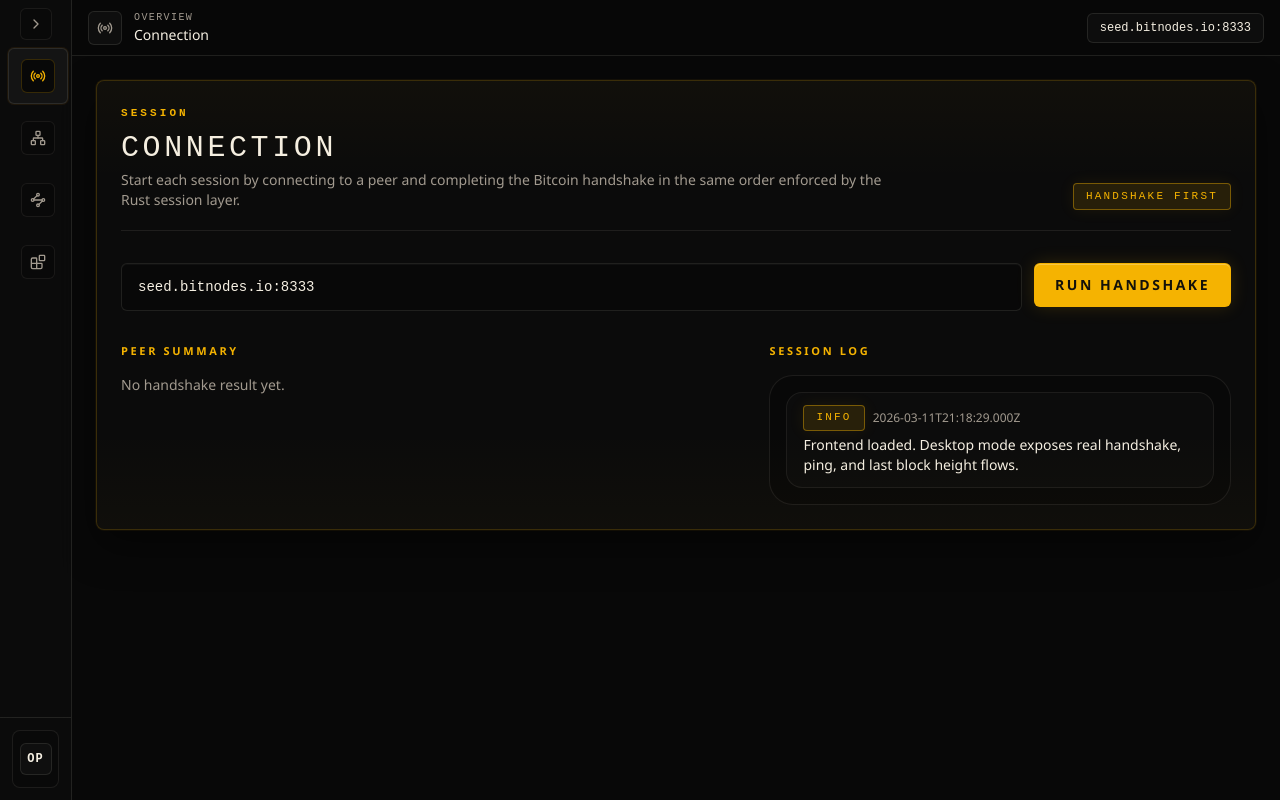
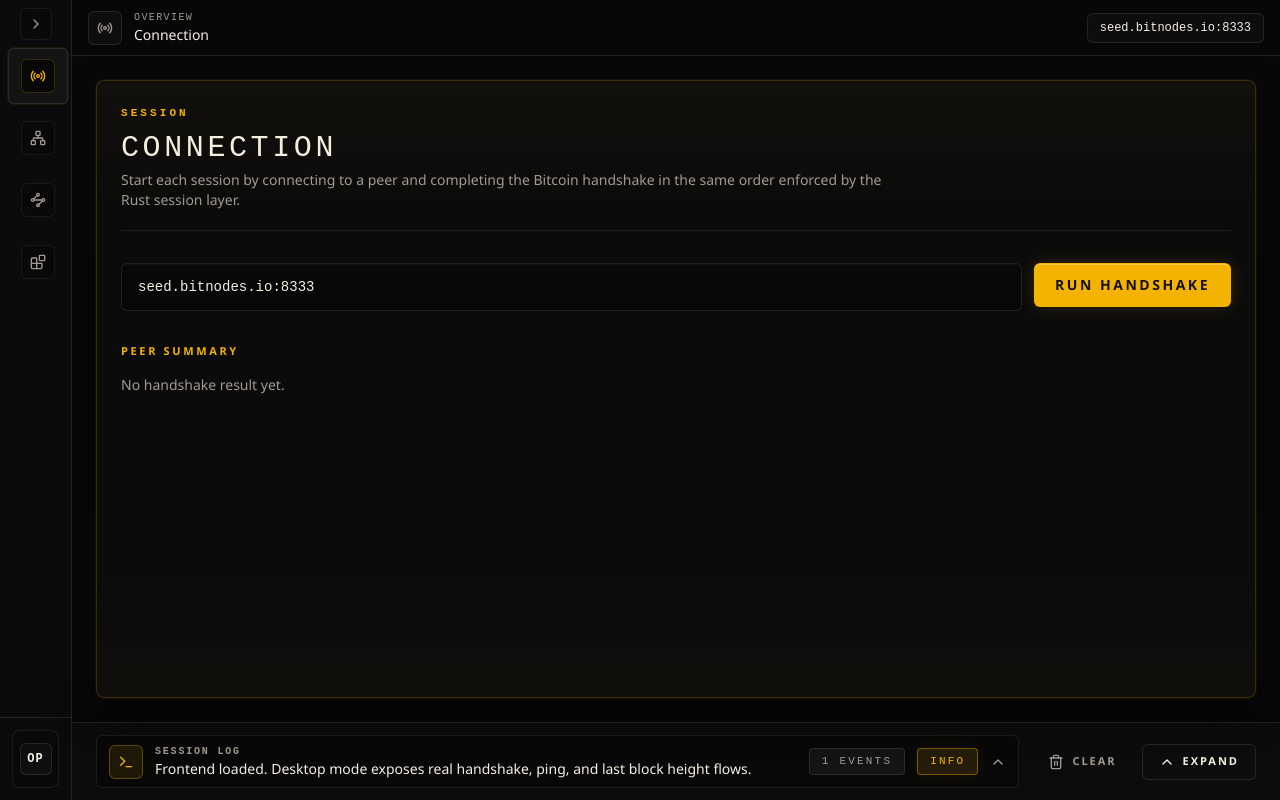
Before and after one commit to iamseki/btc-network, a React (Vite) app in the folder apps/web/: page / in a window 1280 px wide. Built offline with nearby package versions, Linux system fonts and the light colour scheme.

Commit message:
feat: add log session in interface

```diff
--- a/apps/web/src/App.tsx
+++ b/apps/web/src/App.tsx
@@ -3,6 +3,7 @@ import { useState } from "react";
 
 import { appPages, type AppPageId } from "./app/page-registry";
 import { prependLogEvent } from "./app/log-events";
+import { SessionLogPanel } from "./components/session-log-panel";
 import {
   Sidebar,
   SidebarContent,
@@ -51,6 +52,7 @@ export function App() {
       message: "Frontend loaded. Desktop mode exposes real handshake, ping, and last block height flows.",
     },
   ]);
+  const [isSessionLogOpen, setIsSessionLogOpen] = useState(false);
 
   const [lastHandshake, setLastHandshake] = useState<HandshakeResult | null>(null);
   const [isHandshaking, setIsHandshaking] = useState(false);
@@ -83,6 +85,10 @@ export function App() {
         message,
       }),
     );
+  }
+
+  function clearEvents() {
+    setEvents([]);
   }
 
   async function handleHandshake() {
@@ -269,12 +275,12 @@ export function App() {
             </div>
           </header>
 
-          <div className="grid gap-6 p-4 lg:p-6">
+          <div className="flex min-h-0 flex-1 flex-col">
+            <div className="grid flex-1 gap-6 p-4 lg:p-6">
               {selectedPage === "connection" ? (
                 <ConnectionPage
                   node={node}
                   lastHandshake={lastHandshake}
-                events={events}
                   isRunning={isHandshaking}
                   onNodeChange={setNode}
                   onHandshake={handleHandshake}
@@ -317,6 +323,14 @@ export function App() {
                 />
               ) : null}
             </div>
+
+            <SessionLogPanel
+              events={events}
+              isOpen={isSessionLogOpen}
+              onToggle={() => setIsSessionLogOpen((current) => !current)}
+              onClear={clearEvents}
+            />
+          </div>
         </main>
       </div>
     </div>
--- /dev/null
+++ b/apps/web/src/components/session-log-panel.tsx
@@ -0,0 +1,114 @@
+import { ChevronDown, ChevronUp, Terminal, Trash2 } from "lucide-react";
+
+import { Badge } from "@/components/ui/badge";
+import { Button } from "@/components/ui/button";
+import { cn } from "@/lib/utils";
+import type { UiLogEvent } from "@/lib/api/types";
+
+type SessionLogPanelProps = {
+  events: UiLogEvent[];
+  isOpen: boolean;
+  onToggle: () => void;
+  onClear: () => void;
+};
+
+const levelTone = {
+  info: "default",
+  warn: "muted",
+  error: "muted",
+} as const;
+
+export function SessionLogPanel({
+  events,
+  isOpen,
+  onToggle,
+  onClear,
+}: SessionLogPanelProps) {
+  const latestEvent = events[0] ?? null;
+
+  return (
+    <section className="border-t border-border bg-card/92 shadow-[0_-10px_30px_rgba(0,0,0,0.25)]">
+      <div className="px-4 py-3 lg:px-6">
+        <div className="flex flex-col gap-3 sm:flex-row sm:items-center">
+          <button
+            type="button"
+            className="flex min-w-0 flex-1 cursor-pointer items-center gap-3 rounded-[6px] border border-border/80 bg-background/70 px-3 py-2 text-left transition-colors hover:border-primary/40 hover:bg-muted/40"
+            aria-expanded={isOpen}
+            aria-controls="session-log-panel"
+            onClick={onToggle}
+          >
+            <div className="rounded-md border border-primary/30 bg-primary/10 p-2 text-primary">
+              <Terminal className="h-4 w-4" />
+            </div>
+            <div className="min-w-0 flex-1">
+              <p className="font-mono text-[10px] font-semibold uppercase tracking-[0.18em] text-muted-foreground">
+                Session Log
+              </p>
+              <p className="truncate text-sm text-foreground">
+                {latestEvent ? latestEvent.message : "No events captured for this session yet."}
+              </p>
+            </div>
+            <Badge variant="muted">{events.length} events</Badge>
+            {latestEvent ? (
+              <Badge
+                variant={levelTone[latestEvent.level]}
+                className={cn(
+                  latestEvent.level === "error" && "border-red-500/40 text-red-300",
+                  latestEvent.level === "warn" && "border-amber-500/40 text-amber-300",
+                )}
+              >
+                {latestEvent.level}
+              </Badge>
+            ) : null}
+            {isOpen ? (
+              <ChevronDown className="h-4 w-4 text-muted-foreground" />
+            ) : (
+              <ChevronUp className="h-4 w-4 text-muted-foreground" />
+            )}
+          </button>
+
+          <div className="flex items-center gap-2 self-end sm:self-auto">
+            <Button type="button" size="sm" variant="ghost" onClick={onClear} disabled={events.length === 0}>
+              <Trash2 className="h-4 w-4" />
+              Clear
+            </Button>
+            <Button type="button" size="sm" variant="secondary" onClick={onToggle}>
+              {isOpen ? <ChevronDown className="h-4 w-4" /> : <ChevronUp className="h-4 w-4" />}
+              {isOpen ? "Collapse" : "Expand"}
+            </Button>
+          </div>
+        </div>
+
+        {isOpen ? (
+          <div
+            id="session-log-panel"
+            className="panel-scrollbar mt-3 max-h-[22rem] overflow-y-auto rounded-[8px] border border-border/80 bg-background/85 p-3"
+          >
+            <ul className="grid gap-3">
+              {events.map((event) => (
+                <li
+                  key={`${event.at}-${event.message}`}
+                  className="rounded-[6px] border border-border/70 bg-muted/30 px-4 py-3 text-sm"
+                >
+                  <div className="mb-1 flex flex-wrap items-center gap-2">
+                    <Badge
+                      variant={levelTone[event.level]}
+                      className={cn(
+                        event.level === "error" && "border-red-500/40 text-red-300",
+                        event.level === "warn" && "border-amber-500/40 text-amber-300",
+                      )}
+                    >
+                      {event.level}
+                    </Badge>
+                    <span className="font-mono text-[11px] text-muted-foreground">{event.at}</span>
+                  </div>
+                  <p className="text-foreground">{event.message}</p>
+                </li>
+              ))}
+            </ul>
+          </div>
+        ) : null}
+      </div>
+    </section>
+  );
+}
--- a/apps/web/src/pages/connection-page.tsx
+++ b/apps/web/src/pages/connection-page.tsx
@@ -1,19 +1,17 @@
 import { LoaderCircle } from "lucide-react";
 import type { FormEvent } from "react";
 
-import { Badge } from "@/components/ui/badge";
 import { Button } from "@/components/ui/button";
 import { Card, CardContent } from "@/components/ui/card";
 import { DataList } from "@/components/ui/data-list";
 import { SectionHeading } from "@/components/ui/section-heading";
 import { TextInput } from "@/components/ui/text-input";
 
-import type { HandshakeResult, UiLogEvent } from "../lib/api/types";
+import type { HandshakeResult } from "../lib/api/types";
 
 export type ConnectionPageProps = {
   node: string;
   lastHandshake: HandshakeResult | null;
-  events: UiLogEvent[];
   isRunning: boolean;
   onNodeChange: (value: string) => void;
   onHandshake: () => void | Promise<void>;
@@ -22,7 +20,6 @@ export type ConnectionPageProps = {
 export function ConnectionPage({
   node,
   lastHandshake,
-  events,
   isRunning,
   onNodeChange,
   onHandshake,
@@ -39,7 +36,6 @@ export function ConnectionPage({
           eyebrow="Session"
           title="Connection"
           description="Start each session by connecting to a peer and completing the Bitcoin handshake in the same order enforced by the Rust session layer."
-          actions={<Badge>Handshake first</Badge>}
         />
 
         <form
@@ -58,7 +54,6 @@ export function ConnectionPage({
           </Button>
         </form>
 
-        <div className="grid gap-6 xl:grid-cols-[minmax(0,1.15fr)_minmax(0,0.85fr)]">
         <div className="space-y-4">
           <p className="text-[11px] font-semibold uppercase tracking-[0.24em] text-primary">
             Peer Summary
@@ -81,31 +76,6 @@ export function ConnectionPage({
             </p>
           )}
         </div>
-
-          <div className="space-y-4">
-            <p className="text-[11px] font-semibold uppercase tracking-[0.24em] text-primary">
-              Session Log
-            </p>
-            <div className="panel-scrollbar max-h-[30rem] overflow-y-auto rounded-[24px] border border-border/80 bg-background/80 p-4">
-              <ul className="grid gap-3">
-                {events.map((event) => (
-                  <li
-                    key={`${event.at}-${event.message}`}
-                    className="rounded-2xl border border-border/70 bg-muted/40 px-4 py-3 text-sm"
-                  >
-                    <div className="mb-1 flex items-center gap-2">
-                      <Badge variant={event.level === "info" ? "default" : "muted"}>
-                        {event.level}
-                      </Badge>
-                      <span className="text-xs text-muted-foreground">{event.at}</span>
-                    </div>
-                    <p className="text-foreground">{event.message}</p>
-                  </li>
-                ))}
-              </ul>
-            </div>
-          </div>
-        </div>
       </CardContent>
     </Card>
   );
```
Also changed, not shown: 2 other files (tests, documents, lock files or other folders). Lines whose indentation alone changed are shown as unchanged.
